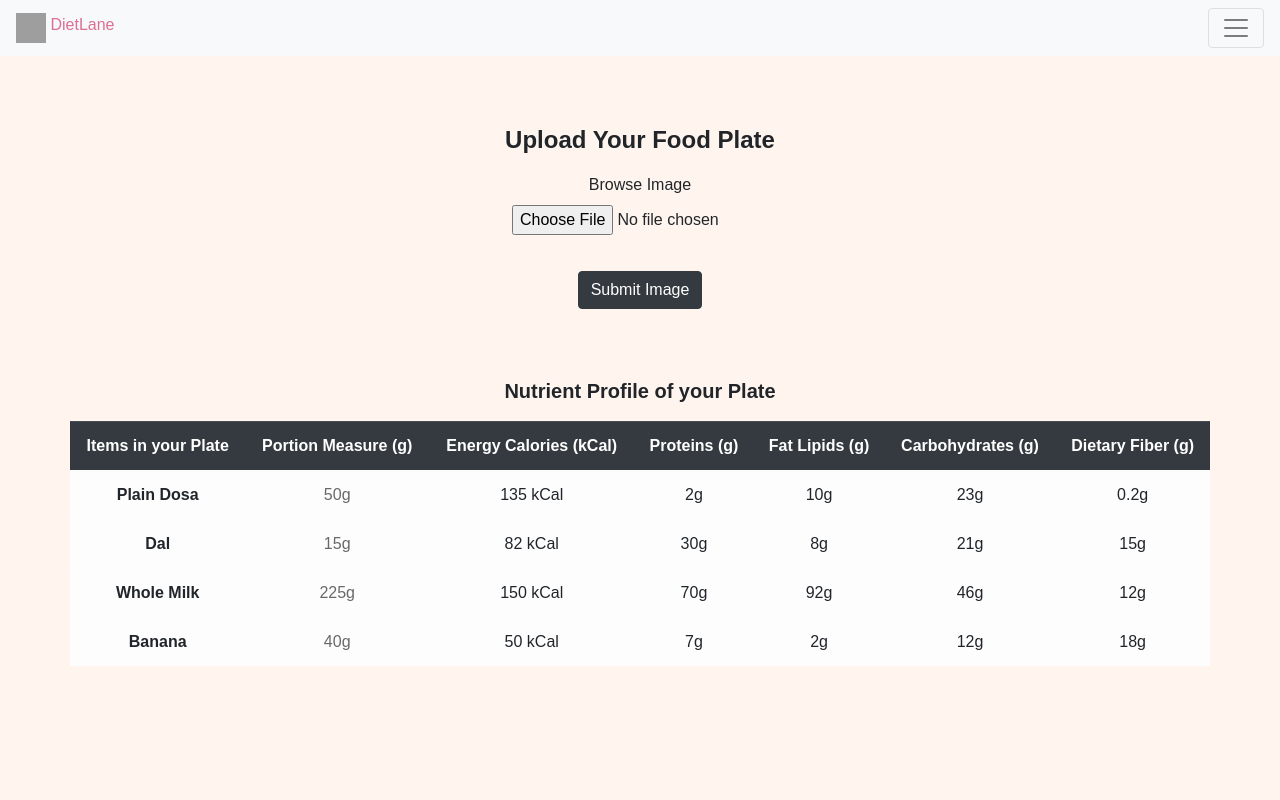
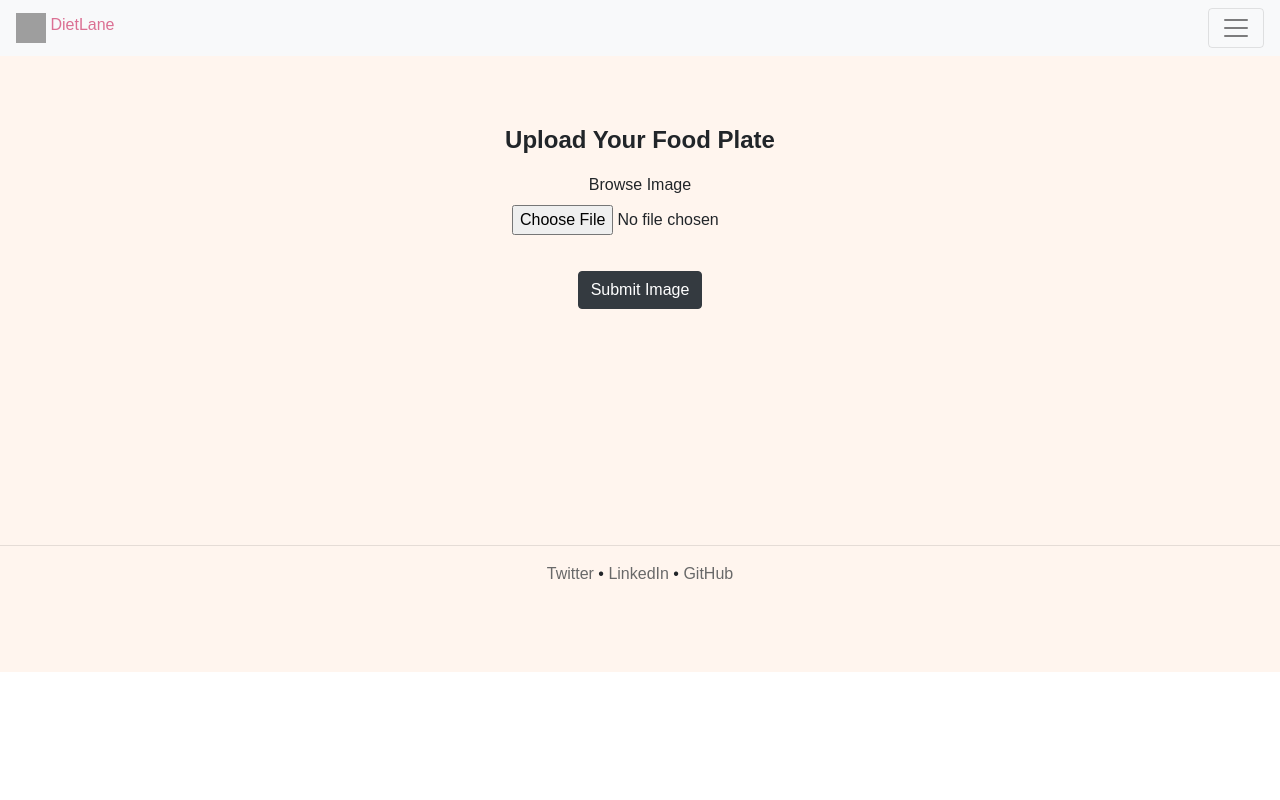
Before and after one commit to fardeenxbaig/dietetics, a React (Create React App) app: page / in a window 1280 px wide. Both pictures are taken after a click on the button "Evaluate My Plate". Shown: the top 800 px of the page. Built offline with nearby package versions, Linux system fonts and the light colour scheme; no server answers; grey boxes are pictures that could not be loaded.

Commit message:
Trying to create post request for upload image

```diff
--- a/src/components/displaynutrients.js
+++ b/src/components/displaynutrients.js
@@ -2,13 +2,13 @@ import React from "react";
 import { FoodTable } from "./food-details";
 //import Jumbotron from "react-bootstrap/Jumbotron";
 
-export function NutrientOutput() {
+export function NutrientOutput(props) {
   return (
     <div style={{ paddingTop: "50px" }}>
       <h5 style={{ fontWeight: "bold", paddingBottom: "10px" }}>
         Nutrient Profile of your Plate
       </h5>
-      <FoodTable />
+      <FoodTable profile={props.profile} />
     </div>
   );
 }
--- a/src/components/enterimage.js
+++ b/src/components/enterimage.js
@@ -2,7 +2,7 @@ import React, { useState, useEffect } from "react";
 import { NutrientOutput } from "./displaynutrients";
 
 export function ImageInput() {
-  const [state, setState] = useState({ clicked: true, file: null });
+  const [state, setState] = useState({ clicked: false, file: null });
   const [profile, setProfile] = useState([]);
 
   useEffect(() => {
@@ -43,6 +43,7 @@ export function ImageInput() {
             paddingBottom: "10px"
           }}
         />
+
         {/* Check if state.file=true && <Render <img>}*/}
         {Boolean(state.file) && (
           <img src={state.file} alt="food" width="200" height="200" />
@@ -52,14 +53,67 @@ export function ImageInput() {
       <button
         type="submit"
         class="btn btn-dark"
-        onClick={() => setState(({ clicked }) => ({ clicked: true }))}
+        onClick={(event) =>
+          setState(({ clicked }) => ({ clicked: true, file: state.file }))
+        }
         style={{ marginTop: "10px", marginBottom: "20px" }}
       >
         Submit Image
       </button>
+
       {/* Check if state.clicked=true && <Render <NutrientOutput> table}*/}
-      {state.clicked && <NutrientOutput />}
+      {state.clicked && <NutrientOutput profile={profile} />}
     </form>
   );
 }
 //paddingLeft: "100px"
+
+/*
+# ORIGINAL BUTTON CLICK
+<button
+        type="submit"
+        class="btn btn-dark"
+        onClick={(event) =>
+          setState(({ clicked }) => ({ clicked: true, file: state.file }))
+        }
+        style={{ marginTop: "10px", marginBottom: "20px" }}
+      >
+#########################################
+# USEEFFECT TO FETCH DATA
+  useEffect(() => {
+    fetch("/uploadimage")
+      .then((response) => response.json())
+      .then((data) => {
+        setProfile(data.foodprofile);
+      });
+  }, []);
+########################################
+# DEMO BUTTON
+<Button
+	onClick = { async() => {
+		const movie = {title, rating};
+		const response = await fetch("/add_movie", {
+			method: "POST",
+			headers: {"Content-Type": "application/json"},
+			body: JSON.stringify(movie)
+			});
+		if (response.ok) {
+      console.log("response worked");
+			}
+		}
+  }> submit </ Button>
+  ##############################
+  # HOW MY BUTTON SHOULD BE
+  onClick = { async() => {
+		const response = await fetch("/uploadimage", {
+			method: "POST",
+			headers: {"Content-Type": "application/json"},
+			body: JSON.stringify(state.file)
+			});
+		if (response.ok) {
+			console.log("response worked");
+			response.json().then((data) => { setProfile(data.foodprofile); })
+		}
+		setState(({ clicked }) => ({ clicked: true }))
+	}
+*/
```
Also changed, not shown: src/components/food-details.js (+14 -0 lines).
